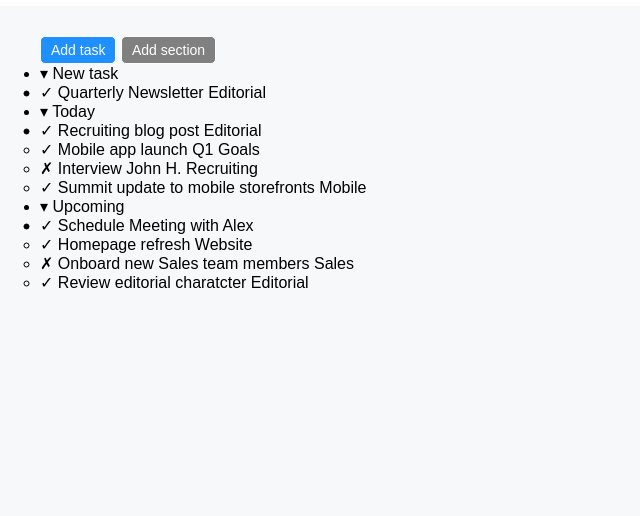
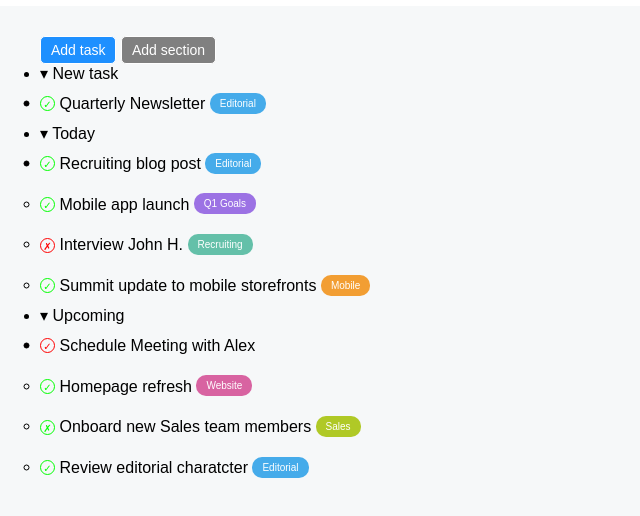
Before and after one commit to johngiangrossi/html-css-toboolist, a plain HTML site: page index.html in a window 1280 px wide. Shown: the part 64-580 px from the top of the page, without its empty margins (0-640 px from the left). Drawn offline with Linux system fonts and the light colour scheme.

Commit message:
update layout list

```diff
--- a/css/styles-index.css
+++ b/css/styles-index.css
@@ -9,6 +9,30 @@
 .container {
     max-width: 1200px;
     margin: 0 auto;
+}
+
+.bg-blu {
+    background-color: #45abea;
+}
+
+.bg-lilla {
+    background-color: #9c72e4;
+}
+
+.bg-green {
+    background-color: #64c0a9;
+}
+
+.bg-orange {
+    background-color: #f29e33;
+}
+
+.bg-rosa {
+    background-color: #d863a1;
+}
+
+.bg-lime {
+    background-color: #b0c926;
 }
 
 /* generics */
@@ -52,3 +76,40 @@ header {
     background-color: #808080;
     border-color: currentColor;
 }
+
+/* card body */
+.task-item {
+    line-height: 40px;
+}
+
+.task-status {
+    border: 1px solid currentColor;
+    border-radius: 50%;
+    width: 15px;
+    height: 15px;
+    display: inline-block;
+    font-size: 10px;
+    text-align: center;
+    line-height: 15px;
+    vertical-align: middle;
+}
+
+.task-text {
+    vertical-align: middle;
+}
+
+.task-category {
+    color: white;
+    font-size: 10px;
+    border-radius: 10px;
+    padding: 5px 10px;
+    vertical-align: middle;
+}
+
+.task-status.task-done {
+    color: #00ff00;
+}
+
+.task-status.task-undone {
+    color: #ff0000;
+}
--- a/index.html
+++ b/index.html
@@ -39,10 +39,10 @@
 
                 <li>
                     <ul class="task-list">
-                        <li>
-                            <span>&check;</span>
-                            <span>Quarterly Newsletter</span>
-                            <span>Editorial</span>
+                        <li class="task-item">
+                            <span class="task-status task-done">&check;</span>
+                            <span class="task-text">Quarterly Newsletter</span>
+                            <span class="task-category bg-blu">Editorial</span>
                         </li>
                     </ul>
                 </li>
@@ -53,25 +53,25 @@
 
                 <li>
                     <ul class="task-list">
-                        <li>
-                            <span>&check;</span>
-                            <span>Recruiting blog post</span>
-                            <span>Editorial</span>
+                        <li class="task-item">
+                            <span class="task-status task-done">&check;</span>
+                            <span class="task-text">Recruiting blog post</span>
+                            <span class="task-category bg-blu">Editorial</span>
                         </li>
-                        <li>
-                            <span>&check;</span>
-                            <span>Mobile app launch </span>
-                            <span>Q1 Goals</span>
+                        <li class="task-item">
+                            <span class="task-status task-done">&check;</span>
+                            <span class="task-text">Mobile app launch </span>
+                            <span class="task-category bg-lilla">Q1 Goals</span>
                         </li>
-                        <li>
-                            <span>&cross;</span>
-                            <span>Interview John H.</span>
-                            <span>Recruiting</span>
+                        <li class="task-item">
+                            <span class="task-status task-undone">&cross;</span>
+                            <span class="task-text">Interview John H.</span>
+                            <span class="task-category bg-green">Recruiting</span>
                         </li>
-                        <li>
-                            <span>&check;</span>
-                            <span>Summit update to mobile storefronts</span>
-                            <span>Mobile</span>
+                        <li class="task-item">
+                            <span class="task-status task-done">&check;</span>
+                            <span class="task-text">Summit update to mobile storefronts</span>
+                            <span class="task-category bg-orange">Mobile</span>
                         </li>
                     </ul>
                 </li>
@@ -82,24 +82,24 @@
 
                 <li>
                     <ul class="task-list">
-                        <li>
-                            <span>&check;</span>
-                            <span>Schedule Meeting with Alex</span>
+                        <li class="task-item">
+                            <span class="task-status task-undone">&check;</span>
+                            <span class="task-text">Schedule Meeting with Alex</span>
                         </li>
-                        <li>
-                            <span>&check;</span>
-                            <span>Homepage refresh </span>
-                            <span>Website</span>
+                        <li class="task-item">
+                            <span class="task-status task-done">&check;</span>
+                            <span class="task-text">Homepage refresh </span>
+                            <span class="task-category bg-rosa">Website</span>
                         </li>
-                        <li>
-                            <span>&cross;</span>
-                            <span>Onboard new Sales team members</span>
-                            <span>Sales</span>
+                        <li class="task-item">
+                            <span class="task-status task-done">&cross;</span>
+                            <span class="task-text">Onboard new Sales team members</span>
+                            <span class="task-category bg-lime">Sales</span>
                         </li>
-                        <li>
-                            <span>&check;</span>
-                            <span>Review editorial charatcter</span>
-                            <span>Editorial</span>
+                        <li class="task-item">
+                            <span class="task-status task-done">&check;</span>
+                            <span class="task-text">Review editorial charatcter</span>
+                            <span class="task-category bg-blu">Editorial</span>
                         </li>
                     </ul>
                 </li>
```
